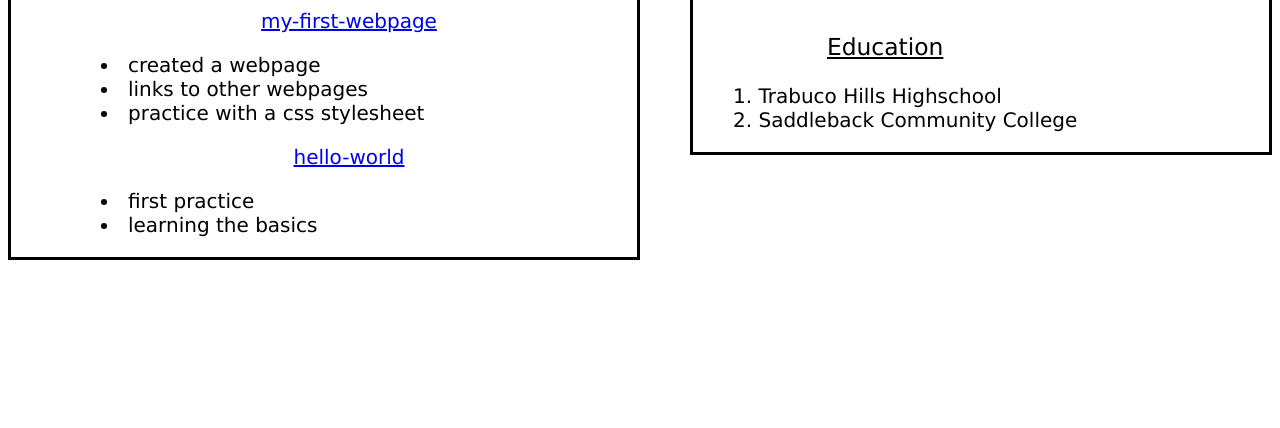
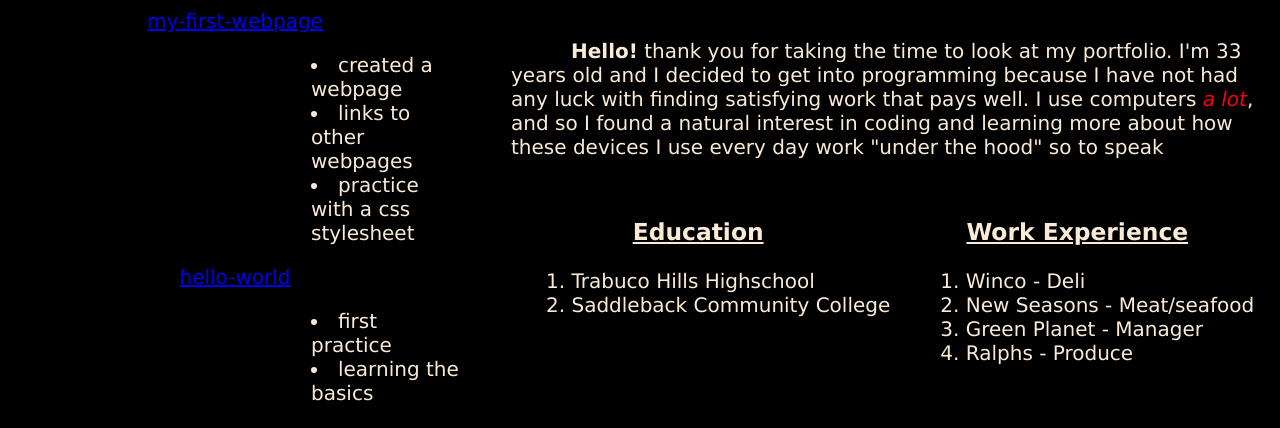
Before and after one commit to Khanjo/Portfolio, a plain HTML site: page index.html in a window 1280 px wide. Shown: the part 740-1168 px from the top of the page. Before the commit the page ends 1000 px from the top, so only its background shows below. Drawn offline with Linux system fonts and the light colour scheme.

Commit message:
add more styling and a description of myself/work experience

```diff
--- a/css/styles.css
+++ b/css/styles.css
@@ -1,3 +1,8 @@
+body {
+    background-color: black;
+    color: antiquewhite;
+}
+
 h1 {
     font-size: 75px;
     text-align: center;
@@ -17,11 +22,11 @@ h2 {
 }
 
 h3 {
-    font-weight: normal;
     text-decoration: underline;
 }
 
 ul {
+    padding-left: 300px;
     text-align: left;
     list-style-position: inside;
 }
@@ -32,9 +37,8 @@ ol {
 }
 
 .projects {
-    width: 45vw;
+    width: 35vw;
     margin: auto;
-    padding-left: 50px;
     border: 3px solid black;
     font-family: 'Lucida Sans', 'Lucida Sans Regular', 'Lucida Grande', 'Lucida Sans Unicode', Geneva, Verdana, sans-serif;
     font-size: 20px;
@@ -43,7 +47,7 @@ ol {
 }
 
 #about {
-    width: 45vw;
+    width: 60vw;
     margin: auto;
     border: 3px solid black;
     font-family: 'Lucida Sans', 'Lucida Sans Regular', 'Lucida Grande', 'Lucida Sans Unicode', Geneva, Verdana, sans-serif;
@@ -53,6 +57,31 @@ ol {
 }
 
 #edu {
-    width: auto;
+    width: fit-content;
+    margin: auto;
+    padding: 5px;
     float: left;
 }
+
+#work {
+    width: fit-content;
+    margin: auto;
+    padding: 5px;
+    float: left;
+}
+
+#me {
+    text-indent: 3em;
+    text-align: left;
+    width: fit-content;
+    margin: auto;
+    padding: 10px;
+}
+
+em {
+    color: red;
+}
+
+#project {
+    text-decoration-color: blue;
+}
--- a/index.html
+++ b/index.html
@@ -15,7 +15,7 @@
     <img src="headshot/IMG_20230526_083951.jpg">
 
     <div class="projects">
-        <h2>My projects</h2>
+        <h2>Projects</h2>
 
         <p><a href="https://khanjo.github.io/my-first-webpage/">my-first-webpage</a></p>
 
@@ -37,6 +37,17 @@
     <div id="about">
         <h2>About me</h2>
 
+        <div id="me">
+            <p> <strong>Hello!</strong> thank you for taking the time to look at my portfolio. I'm 33 years old and I
+                decided to get into
+                programming because I have not had any luck with finding satisfying work that pays well. I use computers
+                <em><span style="color: red">a lot</span></em>, and so I found a natural interest in coding and learning
+                more about how these devices I
+                use every
+                day work "under the hood" so to speak
+            </p>
+        </div>
+
         <div id="edu">
             <h3>Education</h3>
             <ol>
@@ -45,7 +56,16 @@
             </ol>
         </div>
 
-        <p></p>
+        <div id="work">
+            <h3>Work Experience</h3>
+
+            <ol>
+                <li>Winco - Deli</li>
+                <li>New Seasons - Meat/seafood</li>
+                <li>Green Planet - Manager</li>
+                <li>Ralphs - Produce</li>
+            </ol>
+        </div>
     </div>
 </body>
 
```
